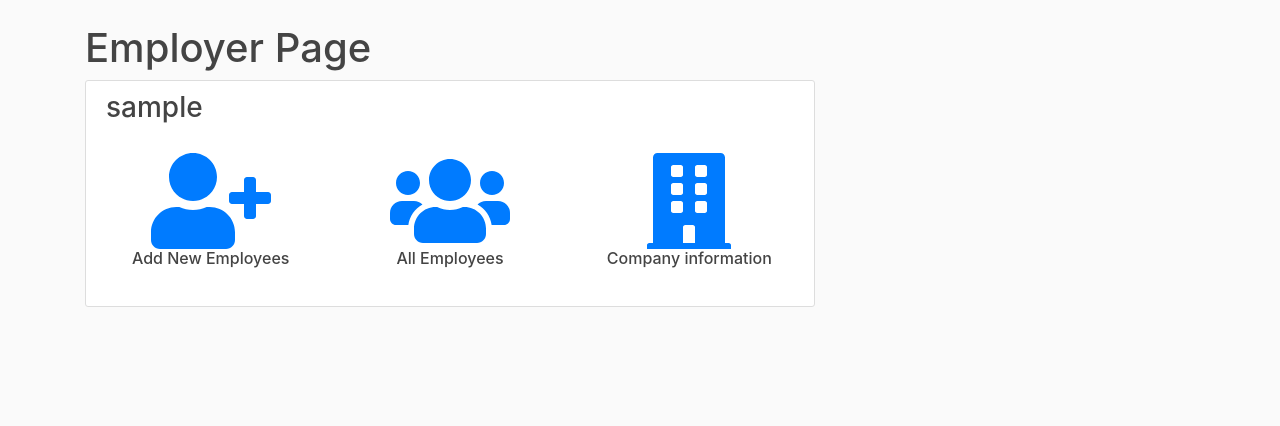
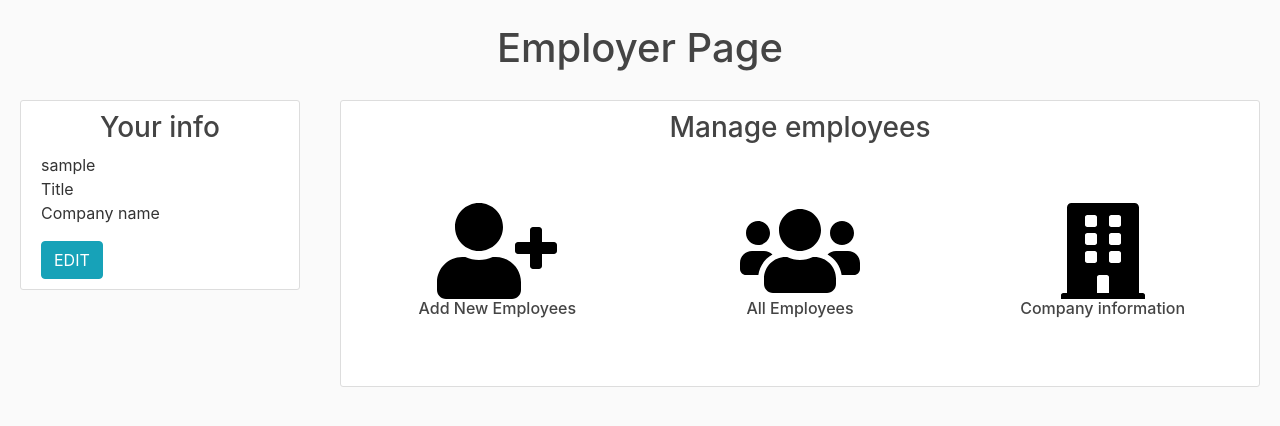
Before and after one commit to Kartik-Sangwan/Buddhi, a Flask app: page /employer in a window 1280 px wide. Shown: the part 56-482 px from the top of the page. Run offline with Flask 2, Linux system fonts and the light colour scheme; a user stored in the database is signed in; some libraries are stand-ins or nearby versions.

Commit message:
Employer page changed

```diff
--- a/flask_login/main/static/Stylesheets/employerHome.css
+++ b/flask_login/main/static/Stylesheets/employerHome.css
@@ -2,8 +2,23 @@
     text-align: center;
     padding: 20px;
     border: none;
+    margin-top: 30px;
+    margin-bottom: 30px;
 }
 
 .card:hover {
     box-shadow: 2px 2px black;
 }
+
+.content-section {
+    margin: 20px;
+}
+
+a {
+    text-decoration: none;
+    color: black;
+}
+
+a:hover {
+    text-decoration: none;
+}
--- a/flask_login/main/templates/employerHome.html
+++ b/flask_login/main/templates/employerHome.html
@@ -1,12 +1,21 @@
 {% extends "layout.html" %} {% block import %}
-<link href="../static/Stylesheets/employerHome.css" rel="stylesheet" /> {% endblock %} {% block content %}
-<h1>Employer Page</h1>
+<link href="../static/Stylesheets/employerHome.css" rel="stylesheet" /> {% endblock %} {% block body2 %}
+<h1 style="text-align: center;">Employer Page</h1>
+<div class="row no-gutters">
+    <div class="col-md-3">
         <div class="content-section">
-    <h3>{{ username }}</h3>
-    <!-- <a href="{{ url_for('add_employee') }}"><button class="btn btn-outline-info">Add Employee</button></a>
-    <a href="{{ url_for('employer_employees') }}"><button class="btn btn-outline-info">Employees</button></a>
-    <a href="{{ url_for('company') }}"><button class="btn btn-outline-info">Company information</button></a> -->
-    <div class="row padding">
+            <h3 style="text-align: center;">Your info</h3>
+            <p>{{username}}<br> Title
+                <br> Company name<br>
+            </p>
+            <button type="button" class="btn btn-info float-l">EDIT</button>
+        </div>
+    </div>
+
+    <div class="col-md-9">
+        <div class="content-section">
+            <h3 style="text-align: center;">Manage employees</h3>
+            <div class="row">
                 <div class="col-lg-4 col-md-4 col-12">
                     <a href="{{ url_for('add_employee') }}">
                         <div class="card">
@@ -33,4 +42,7 @@
                         </div>
                     </a>
                 </div>
+            </div>
+        </div>
+    </div>
 </div> {% endblock %}
--- a/flask_login/main/templates/layout.html
+++ b/flask_login/main/templates/layout.html
@@ -47,13 +47,15 @@
 
     <main role="main" class="container">
       <div class="row">
-        <div class="col-md-8">
+        <div class="col-md-12">
           {% with messages = get_flashed_messages(with_categories=true) %} {% if
           messages %} {% for cat, msg in messages %}
           <div class="alert alert-{{ cat }}">
             {{ msg }}
           </div>
-          {% endfor %} {% endif %} {% endwith%} {% block content %}{% endblock
+          {% endfor %} {% endif %}
+          {% endwith%}
+          {% block content %}{% endblock
           %}
         </div>
         <!-- REMOVED THE SIDE-BAR FOR NOW -->
@@ -72,6 +74,9 @@
             </div> -->
       </div>
     </main>
+
+    <!-- To take the whole page -->
+    {% block body2 %}{% endblock %}
 
     <!-- Optional JavaScript -->
     <!-- jQuery first, then Popper.js, then Bootstrap JS -->
```
Lines whose indentation alone changed are shown as unchanged.
